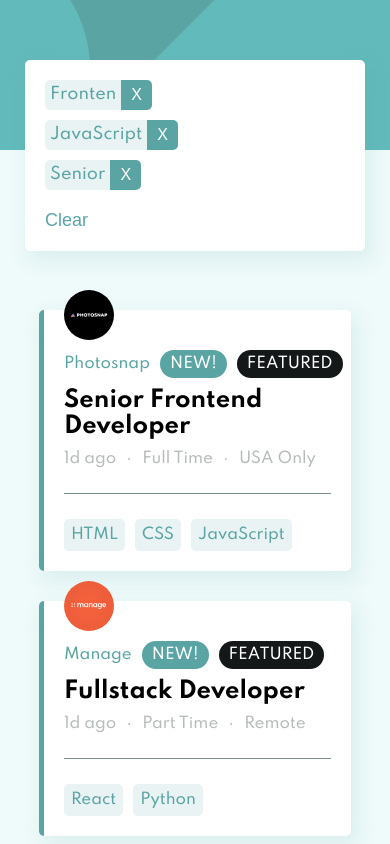
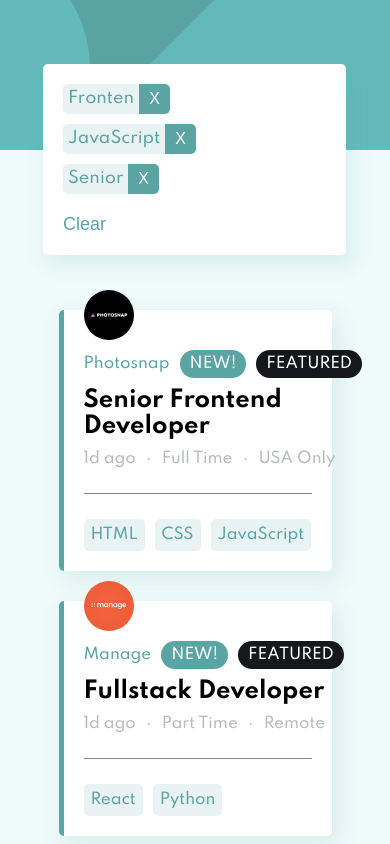
Before and after one commit to jhorman10/job-listings, an Angular app: page / in a window 390 px wide. Shown: the top 844 px of the page. Built offline with nearby package versions, Linux system fonts and the light colour scheme.

Commit message:
filter fix styles

```diff
--- a/src/app/components/card/card.component.scss
+++ b/src/app/components/card/card.component.scss
@@ -2,7 +2,7 @@
 
 .card-container {
   background-color: white;
-  width: 80vw;
+  width: 70vw;
   box-sizing: border-box;
   display: flex;
   flex-direction: row;
--- a/src/app/components/filter/filter.component.scss
+++ b/src/app/components/filter/filter.component.scss
@@ -3,8 +3,8 @@
 .tools-lang-filter-container {
   position: absolute;
   top: 6%;
-  left: 10%;
-  width: 77vw;
+  left: 15%;
+  width: calc(82.5vw - 15%);
   border-radius: 5px;
   padding: 20px;
   background-color: white;
@@ -41,8 +41,8 @@
 @media (max-width: 768px) {
   .tools-lang-filter-container {
     position: absolute;
-    top: 60px;
-    left: 25px;
+    top: 2%;
+    left: 11%;
     display: flex;
     flex-direction: column;
     flex-wrap: nowrap;
```
